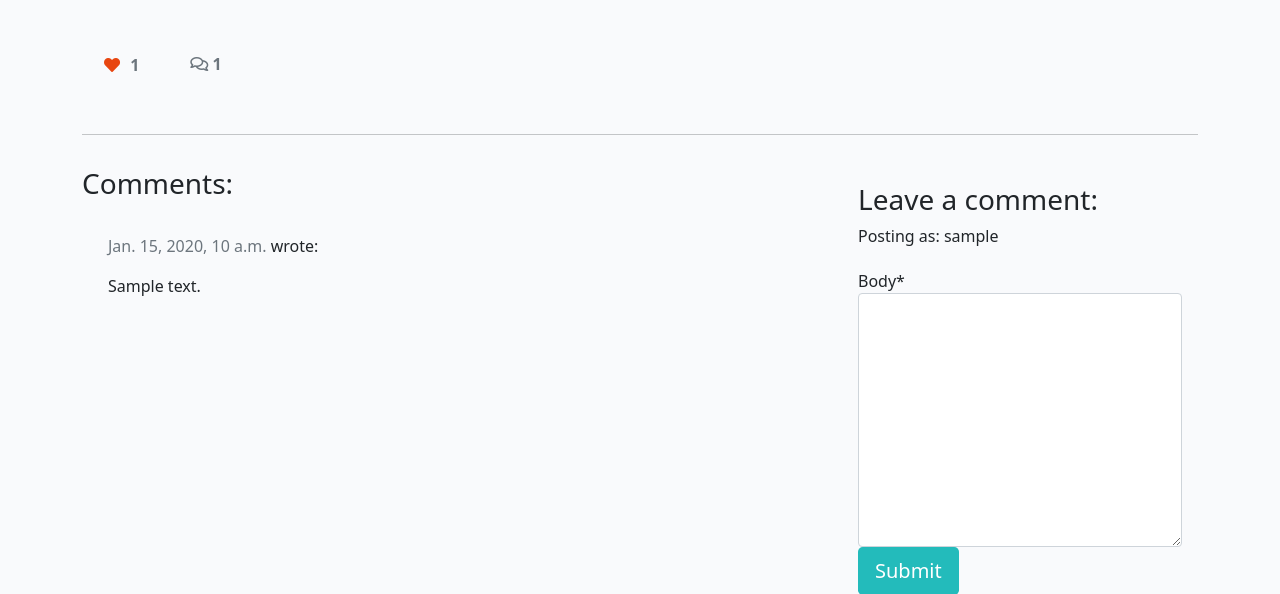
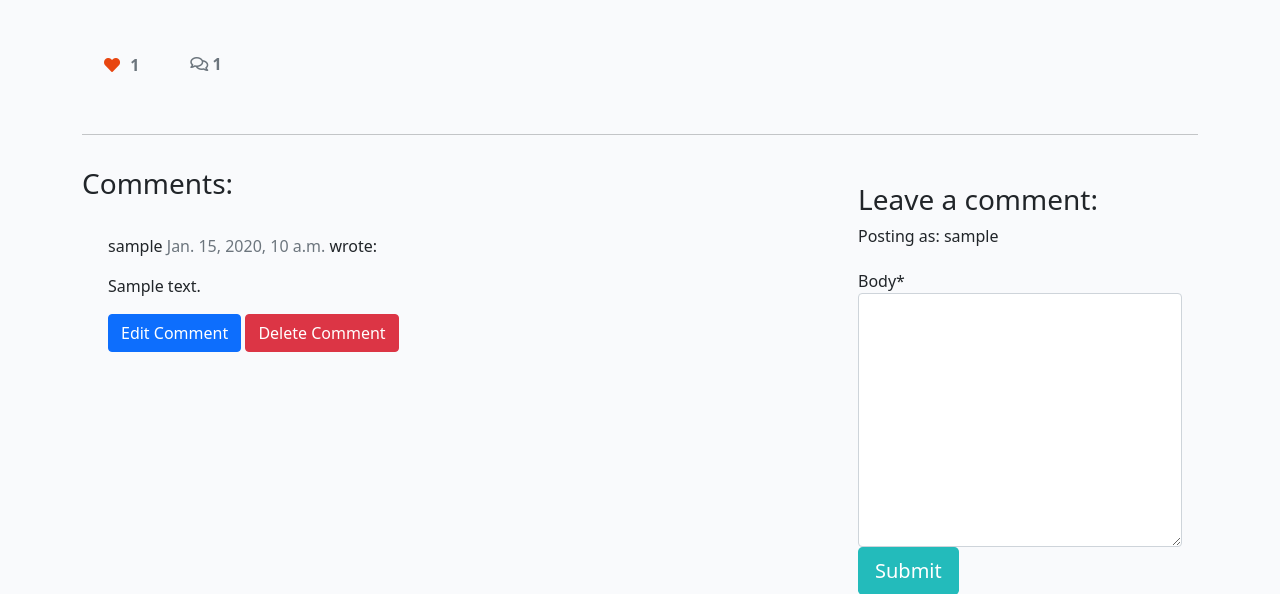
Before and after one commit to pattytonyoneill/FamilyRecipes, a Django app: a page that uses templates/recipe_detail.html in a window 1280 px wide. Shown: the part 640-1234 px from the top of the page. Run offline with Django 3.2, Linux system fonts and the light colour scheme; a user stored in the database is signed in; tables that the repository leaves empty hold one stand-in row (values such as "Sample post"); some libraries are stand-ins or nearby versions.

Commit message:
ReAdd 'it/Delete b' buttons to recipe-detail page, with confirmation modal

```diff
--- a/templates/recipe_detail.html
+++ b/templates/recipe_detail.html
@@ -99,7 +99,7 @@
                 <div class="comments" style="padding: 10px;">
                     <p class="font-weight-bold">
                         <!-- The commenter's name goes here. Check the model if you're not sure what that is -->
-                        {{ comment.name }}
+                        {{ comment.author.username }}
                         <span class=" text-muted font-weight-normal">
                             <!-- The comment's created date goes here -->
                             {{ comment.created_on }}
@@ -107,6 +107,29 @@
                     </p>
                     <!-- The body of the comment goes before the | -->
                     {{ comment.body | linebreaks }}
+                    {% if comment.author|lower == request.user|lower %}
+                        <a href="{% url 'edit_comment' comment_id=comment.id %}" class="btn btn-primary text-white">Edit Comment</a>
+                        <!-- delete button opens the confirmation modal pop-up to confirm deletion -->
+                        <a href="#" class="btn btn-danger text-white" data-bs-toggle="modal" data-bs-target="#modal-{{ comment.id }}">Delete Comment</a>
+                        <!-- delete comment modal pop-up -->
+                        <div class="modal fade" id="modal-{{ comment.id }}" tabindex="-1" aria-labelledby="modal-{{ comment.id }}Label" aria-hidden="true">
+                            <div class="modal-dialog">
+                                <div class="modal-content">
+                                    <div class="modal-header">
+                                        <h5 class="modal-title" id="modal-{{ comment.id }}Label">Delete Comment</h5>
+                                        <button type="button" class="btn-close" data-bs-dismiss="modal" aria-label="Close"></button>
+                                    </div>
+                                    <div class="modal-body">
+                                        Are you sure you want to delete this comment?
+                                    </div>
+                                    <div class="modal-footer">
+                                        <button type="button" class="btn btn-primary" data-bs-dismiss="modal">Cancel</button>
+                                        <a href="{% url 'delete_comment' comment_id=comment.id %}" class="btn btn-danger text-white">Delete</a>
+                                    </div>
+                                </div>
+                            </div>
+                        </div>
+                    {% endif %}
                 </div>
                 <!-- Our for loop ends here -->
                 {% endfor %}
```
